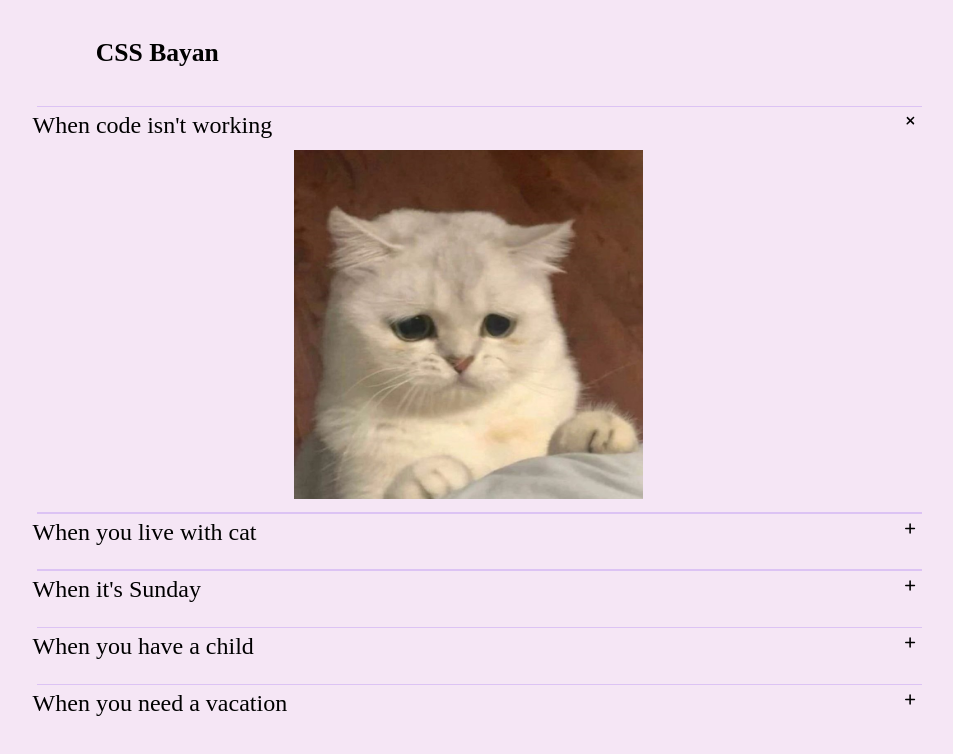
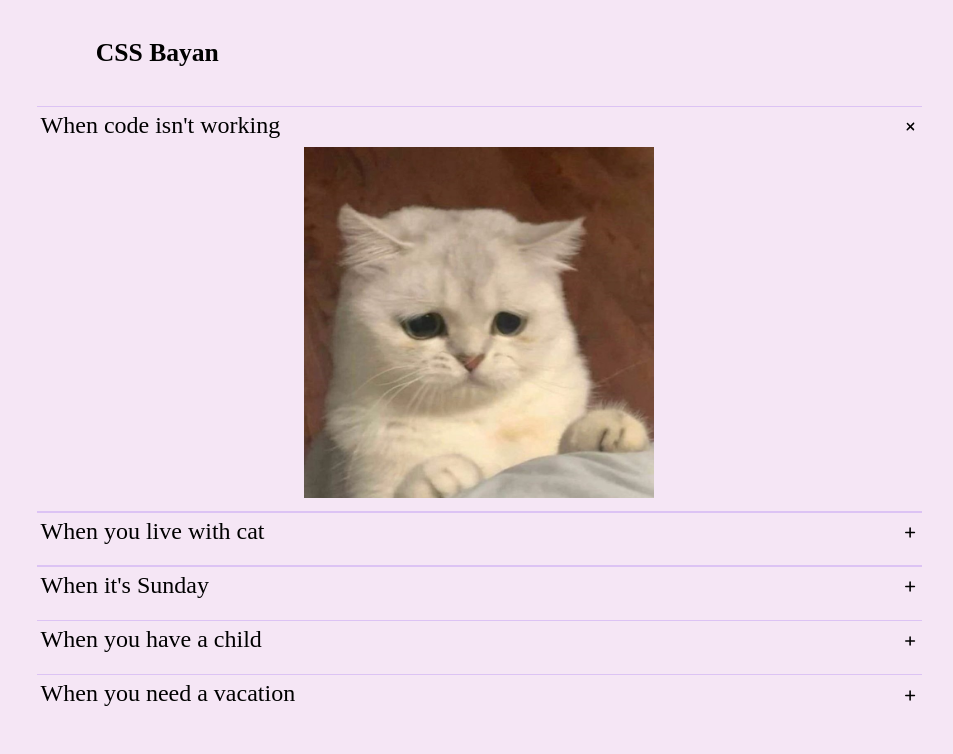
Before and after one commit to mrdraushtam/cssBayan, a plain HTML site: page index.html in a window 1280 px wide. Shown: the whole page, without its empty margins (165-1118 px from the left). Drawn offline with Linux system fonts and the light colour scheme; a web font is replaced by a local one.

Commit message:
fix: added plus icons into labels (Mon, Mar 13, 2023 12:39:11 AM)

```diff
--- a/index.html
+++ b/index.html
@@ -15,48 +15,58 @@
     <div class="accordeon-container">
         <div class="border-line"></div>
         <div class="accordeon-item">
-            <label class="accordeon-title">
-                <p class="text">When code isn't working</p>
-                <input class="accordeon-input" type="radio" name="meme" checked>
+            <input class="accordeon-input" type="radio" name="meme" id="accordeon-item-1" checked>
+            <label class="accordeon-title" for="accordeon-item-1">
+                <div class="header">
+                    <p class="text">When code isn't working</p>
+                    <div class="icon"></div>
+                </div>
                 <img src="assets\meme1.jpg" alt="meme" class="img-meme">
             </label>
-            <div class="icon"></div>
         </div>
         <div class="border-line"></div>
         <div class="accordeon-item">
-            <label class="accordeon-title">
-                <p class="text">When you live with cat</p>
-                <input class="accordeon-input" type="radio" name="meme">
+            <input class="accordeon-input" type="radio" name="meme" id="accordeon-item-2">
+            <label class="accordeon-title" for="accordeon-item-2">
+                <div class="header">
+                    <p class="text">When you live with cat</p>
+                    <div class="icon"></div>
+                </div>
                 <img src="assets\meme2.jpg" alt="meme" class="img-meme">
             </label>
-            <div class="icon"></div>
         </div>
         <div class="border-line"></div>
         <div class="accordeon-item">
-            <label class="accordeon-title">
-                <p class="text">When it's Sunday</p>
-                <input class="accordeon-input" type="radio" name="meme">
+            <input class="accordeon-input" type="radio" name="meme" id="accordeon-item-3">
+            <label class="accordeon-title" for="accordeon-item-3">
+                <div class="header">
+                    <p class="text">When it's Sunday</p>
+                    <div class="icon"></div>
+                </div>
                 <img src="assets\meme3.jpg" alt="meme" class="img-meme">
             </label>
-            <div class="icon"></div>
         </div>
         <div class="border-line"></div>
         <div class="accordeon-item">
-            <label class="accordeon-title">
-                <p class="text">When you have a child</p>
-                <input class="accordeon-input" type="radio" name="meme">
+            <input class="accordeon-input" type="radio" name="meme" id="accordeon-item-4">
+            <label class="accordeon-title" for="accordeon-item-4">
+                <div class="header">
+                    <p class="text">When you have a child</p>
+                    <div class="icon"></div>
+                </div>
                 <img src="assets\meme4.jpg" alt="meme" class="img-meme">
             </label>
-            <div class="icon"></div>
         </div>
         <div class="border-line"></div>
         <div class="accordeon-item">
-            <label class="accordeon-title">
-                <p class="text">When you need a vacation</p>
-                <input class="accordeon-input" type="radio" name="meme">
+            <input class="accordeon-input" type="radio" name="meme" id="accordeon-item-5">
+            <label class="accordeon-title" for="accordeon-item-5">
+                <div class="header">
+                    <p class="text">When you need a vacation</p>
+                    <div class="icon"></div>
+                </div>
                 <img src="assets\meme5.jpg" alt="meme" class="img-meme">
             </label>
-            <div class="icon"></div>
         </div>
     </div>
 </body>
--- a/style.css
+++ b/style.css
@@ -25,6 +25,12 @@ body {
     width: 100%;
     display: flex;
     margin: 0 auto;
+}
+
+.header {
+    display: flex;
+    justify-content: space-between;
+    align-items: center;
 }
 
 .accordeon-title {
@@ -60,21 +66,21 @@ body {
     margin: 0;
 }
 
-.accordeon-input:checked + .img-meme {
+.accordeon-input:checked + .accordeon-title > .img-meme {
     width: 60%;
     transition: 0.7s;
 }
 
-.accordeon-title:has(.accordeon-input:checked) + .icon{
+.accordeon-input:checked + .accordeon-title > .header > .icon {
     transform: rotate(45deg);
     transition: 0.3s;
 }
 
-.accordeon-title:has(.accordeon-input:checked) > .text {
+.accordeon-input:checked + .accordeon-title > .header > .text {
     color: rgb(0, 0, 0);
 }
 
-.accordeon-title:active > .text {
+.accordeon-title:active > .header > .text {
     color: rgb(255, 0, 136);
 }
 
@@ -87,7 +93,7 @@ body {
         font-size: 1.5rem;
     }
 
-    .accordeon-input:checked + .img-meme {
+    .accordeon-input:checked + .accordeon-title > .img-meme {
         width: 40%;
         transition: 0.7s;
     }
@@ -106,19 +112,19 @@ body {
         font-size: 2.5rem;
     }
 
-    .accordeon-input:checked + .img-meme {
+    .accordeon-input:checked + .accordeon-title > .img-meme {
         width: 40%;
         transition: 0.7s;
     }
 }
 
 @media (hover: hover) {
-    .accordeon-input:hover + .img-meme {
+    .accordeon-input:hover + .accordeon-title > .img-meme {
         width: 40%;
         transition: 0.7s;
     }
 
-    .accordeon-container:hover > .accordeon-item > .icon {
+    .accordeon-container:hover > .accordeon-item > .accordeon-title > .header > .icon {
         width: 1.5rem;
         height: 1.5rem;
     }
@@ -128,7 +134,7 @@ body {
         overflow: hidden;
     }
 
-    .accordeon-container:hover > .accordeon-item > .accordeon-title > .text {
+    .accordeon-container:hover > .accordeon-item > .accordeon-title > .header > .text {
         color: black;
     }
 
@@ -137,10 +143,10 @@ body {
     }
 
     .accordeon-title:active {
-        filter: opacity(20%);
+        filter: opacity(10%);
     }
 
-    .accordeon-title:active > .text {
+    .accordeon-title:active > .header > .text {
         color: rgb(255, 0, 136) !important;
     }
 }
```
